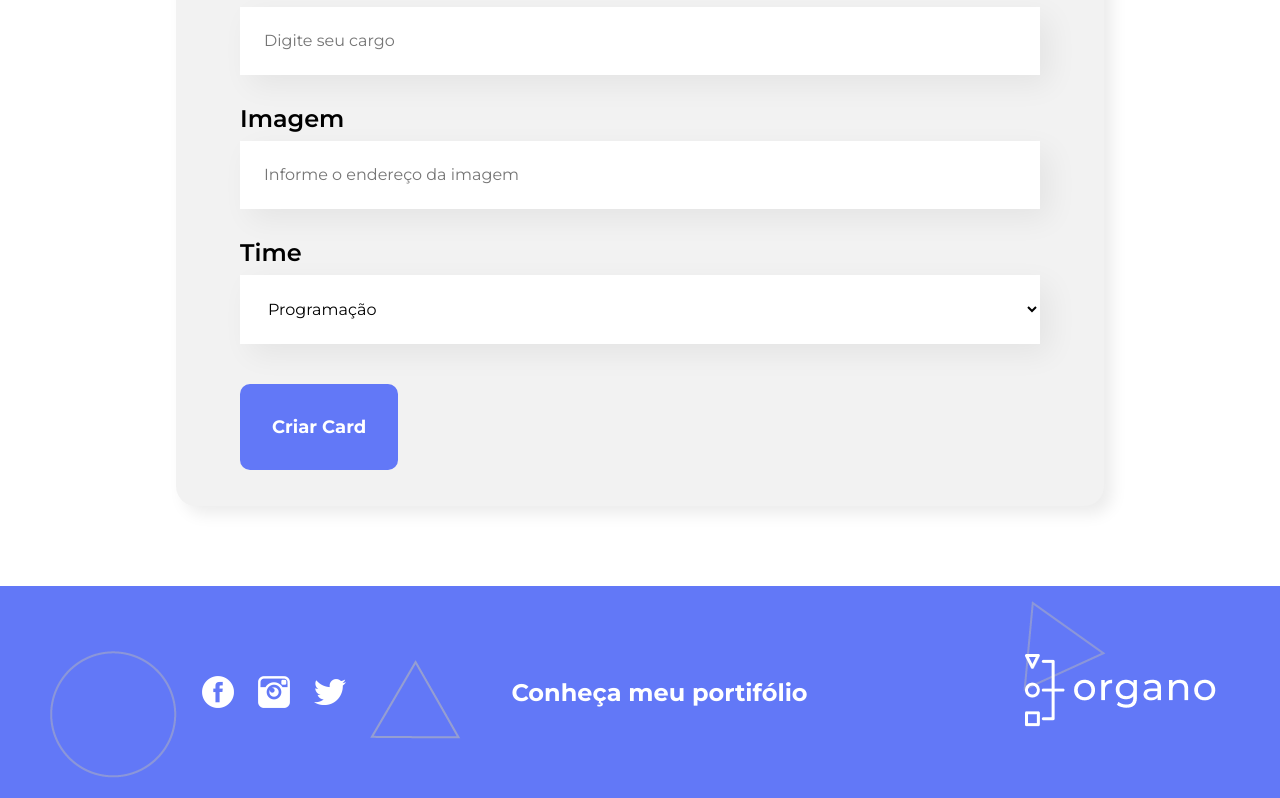
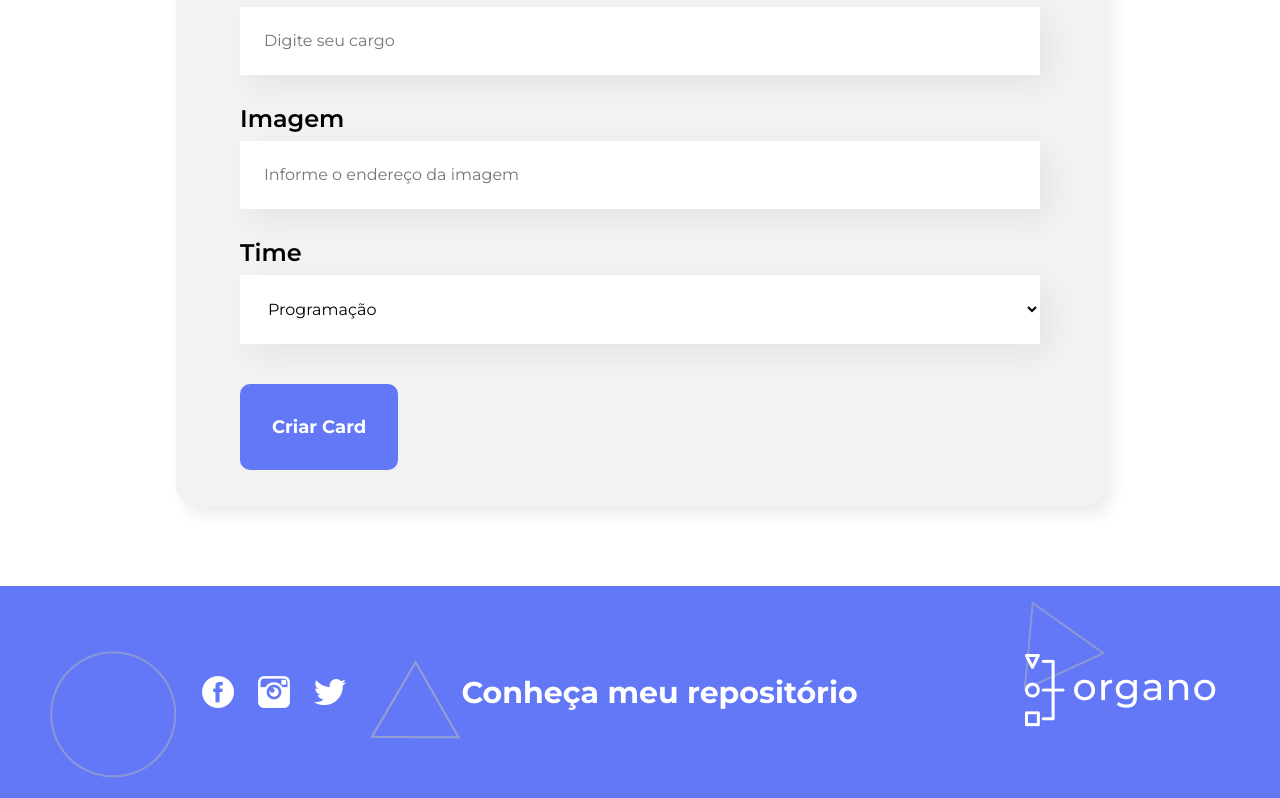
Before and after one commit to thaleseqb/ChartDashboard, a React (Create React App) app: page / in a window 1280 px wide. Shown: the part 862-1660 px from the top of the page. Built offline with nearby package versions, Linux system fonts and the light colour scheme.

Commit message:
add an anchor to the my github

```diff
--- a/src/components/Footer/Footer.css
+++ b/src/components/Footer/Footer.css
@@ -25,3 +25,11 @@
 .footer .organo img {
     padding: 0 64px;
 }
+
+.footer .anchor-div a {
+    text-decoration: none;
+    color: var(--white-color);
+    font-family: var(--main-font);
+    font-weight: 700;
+    font-size: 30px;
+}
--- a/src/components/Footer/index.js
+++ b/src/components/Footer/index.js
@@ -9,8 +9,8 @@ const Footer = () => {
                 <img src="./images/tw.png" alt="Twiter icon" />
             </div>
 
-            <div>
-                <h2>Conheça meu portifólio</h2>
+            <div className="anchor-div">
+                <a href="https://github.com/thaleseqb?tab=repositories">Conheça meu repositório</a>
             </div>
 
             <div className="organo">
```
